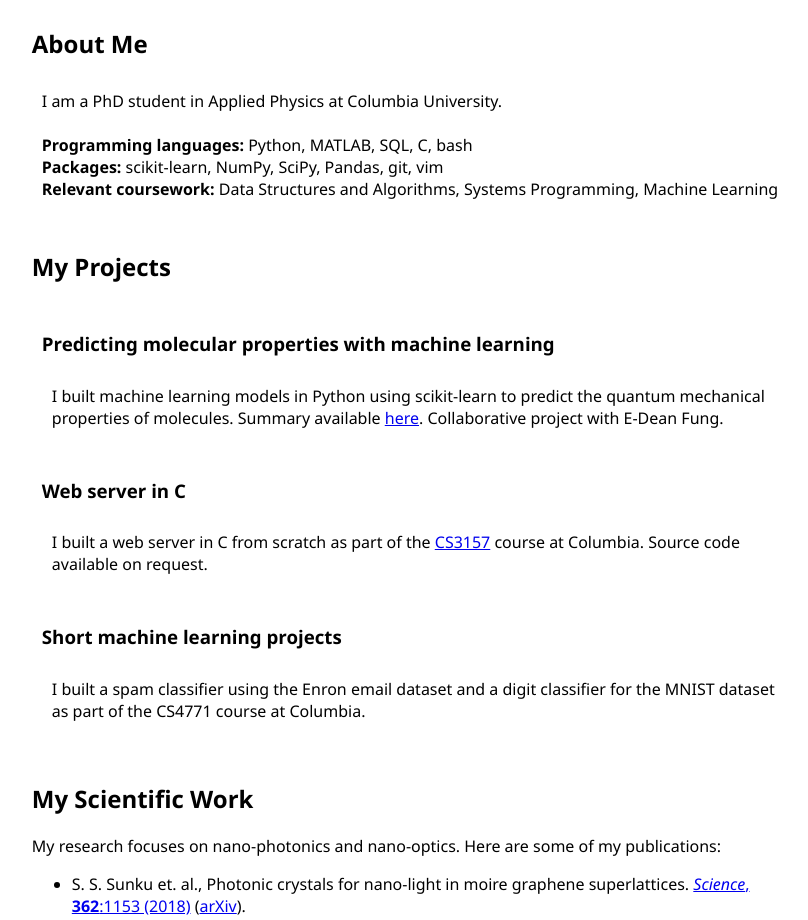
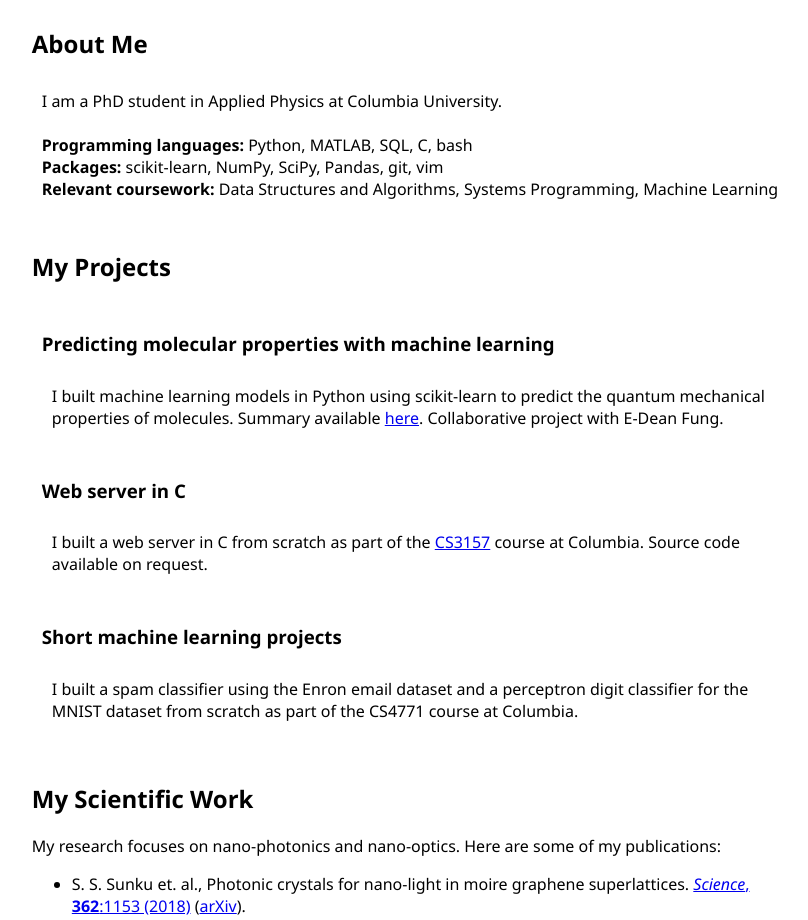
Before and after one commit to saisunku/saisunku.github.io, a plain HTML site: page index.html in a window 1280 px wide. Shown: the part 121-1041 px from the top of the page, without its empty margins (229-1037 px from the left). Drawn offline with Linux system fonts and the light colour scheme.

Commit message:
add from scratch

```diff
--- a/index.html
+++ b/index.html
@@ -55,7 +55,7 @@
       <h3>Short machine learning projects</h3>
       <div class="textbox">
         I built a spam classifier using the Enron email dataset and
-        a digit classifier for the MNIST dataset as part of the CS4771 course at Columbia.
+        a perceptron digit classifier for the MNIST dataset from scratch as part of the CS4771 course at Columbia.
       </div>
     </div>
 
```
